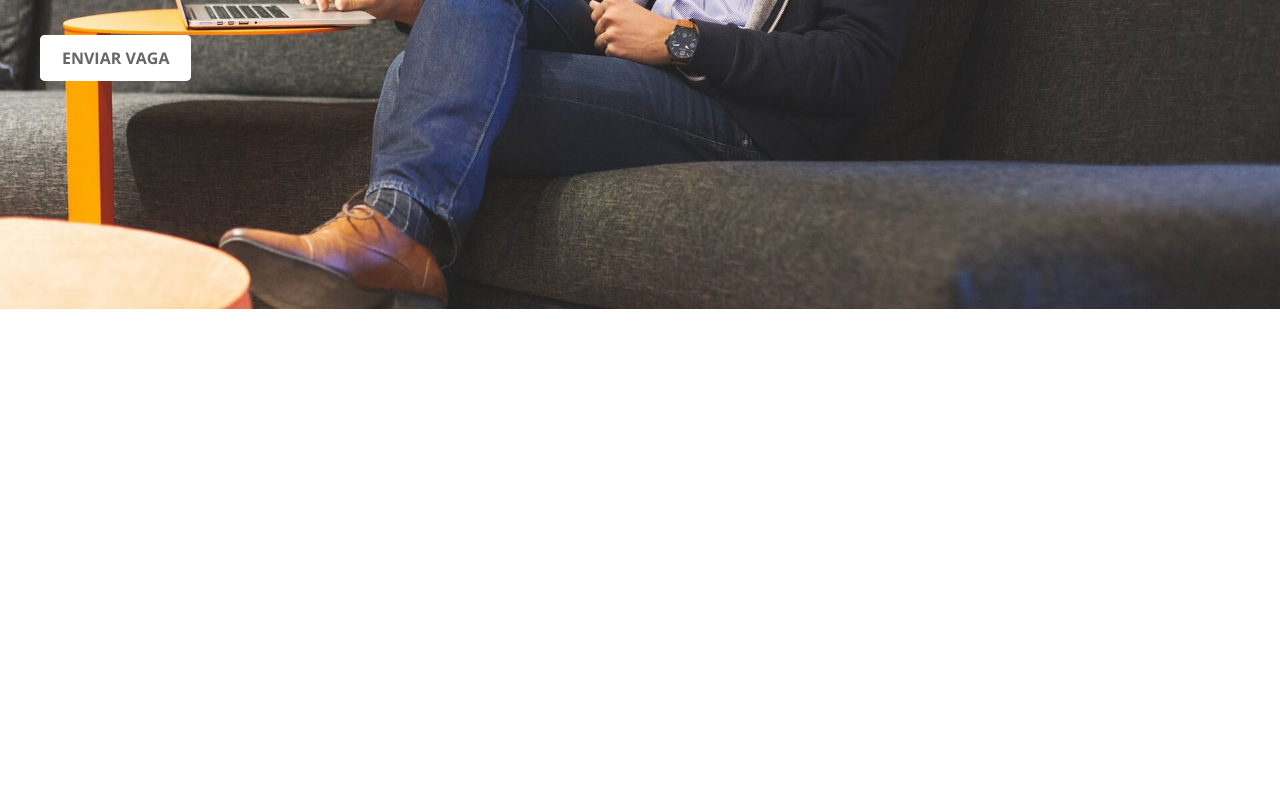
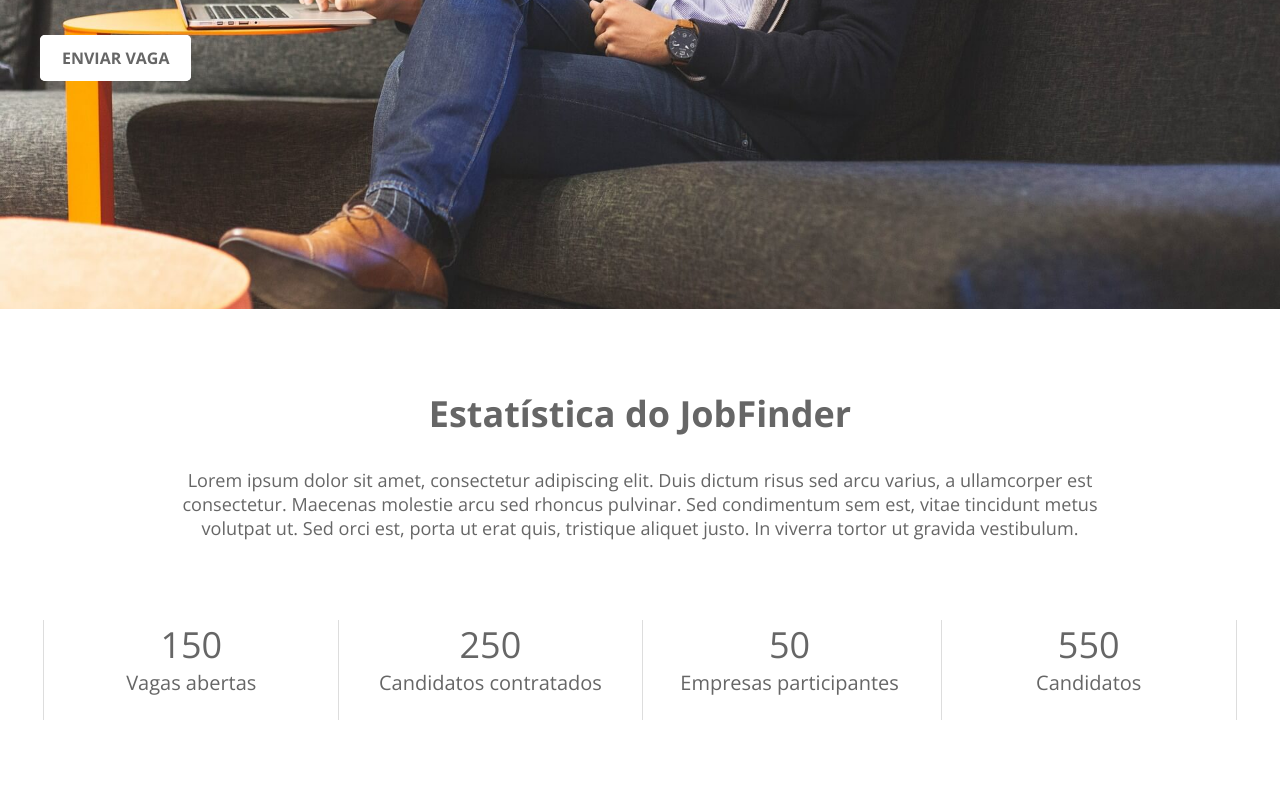
Before and after one commit to danielmontefusco13/projsiteemprego, a plain HTML site: page index.html in a window 1280 px wide. Shown: the part 1909-2709 px from the top of the page. Before the commit the page ends 2218 px from the top, so only its background shows below. Drawn offline with nearby package versions, Linux system fonts and the light colour scheme.

Commit message:
Criação da seção status index.html style.css

```diff
--- a/css/style.css
+++ b/css/style.css
@@ -319,3 +319,49 @@ nav:after {
     background-color: transparent;
     color: #fff;
 }
+
+/* jobfinder status */
+#status-container {
+    text-align: center;
+    padding: 5em 0;
+}
+
+.title-center {
+    font-size: 2.25rem;
+    margin-bottom: 30px;
+    text-align: center;
+}
+
+.p-center {
+    width: 80%;
+    position: relative;
+    margin-left: auto;
+    margin-right: auto;
+    font-size: 1.13rem;
+}
+
+.status-box {
+    display: inline-block;
+    text-align: center;
+    width: 24.5%;
+    margin-top: 80px;
+    border-left: 1px solid #DDD;
+    border-right: 1px solid #DDD;
+    height: 100px;
+}
+
+.status-box:nth-child(2){
+    border: none;
+}
+
+.status-box:nth-child(3){
+    border-right: none;
+}
+
+.status-qtd {
+    font-size: 2.25rem;
+}
+
+.status-text {
+    font-size: 1.25rem;
+}
--- a/index.html
+++ b/index.html
@@ -145,6 +145,28 @@
                 <a href="#" class="ligth-btn">Enviar vaga</a>
             </div>
         </section>
+        <section id="status-container" class="wrapper">
+            <h2 class="title-center">Estatística do JobFinder</h2>
+            <p class="p-center">Lorem ipsum dolor sit amet, consectetur adipiscing elit. Duis dictum risus sed arcu varius, a ullamcorper est consectetur. Maecenas molestie arcu sed rhoncus pulvinar. Sed condimentum sem est, vitae tincidunt metus volutpat ut. Sed orci est, porta ut erat quis, tristique aliquet justo. In viverra tortor ut gravida vestibulum.</p>
+            <div>
+                <div class="status-box">
+                    <span class="status-qtd">150</span>
+                    <p class="status-text">Vagas abertas</p>
+                </div>
+                <div class="status-box">
+                    <span class="status-qtd">250</span>
+                    <p class="status-text">Candidatos contratados</p>
+                </div>
+                <div class="status-box">
+                    <span class="status-qtd">50</span>
+                    <p class="status-text">Empresas participantes</p>
+                </div>
+                <div class="status-box">
+                    <span class="status-qtd">550</span>
+                    <p class="status-text">Candidatos</p>
+                </div>
+            </div>
+        </section>
     </div>
 </body>
 </html>
```
